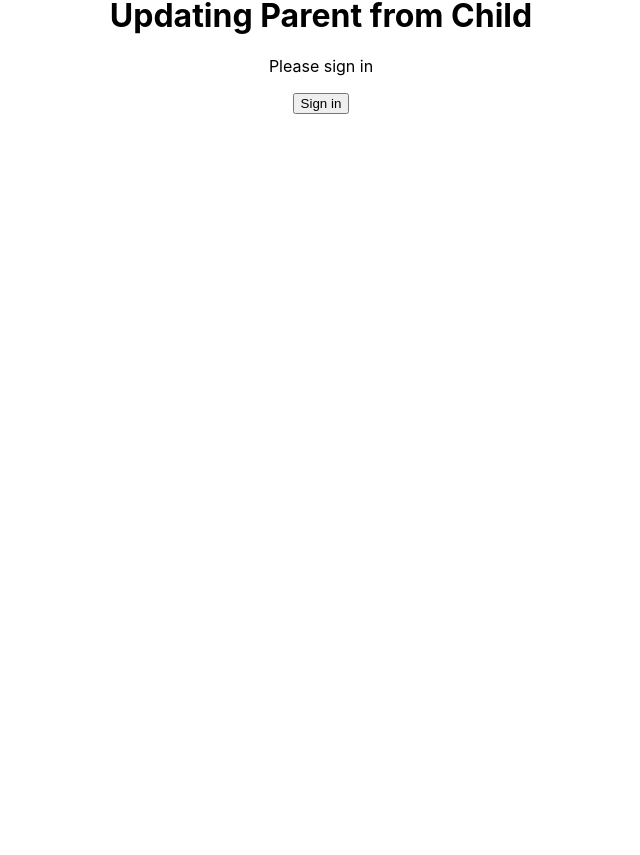
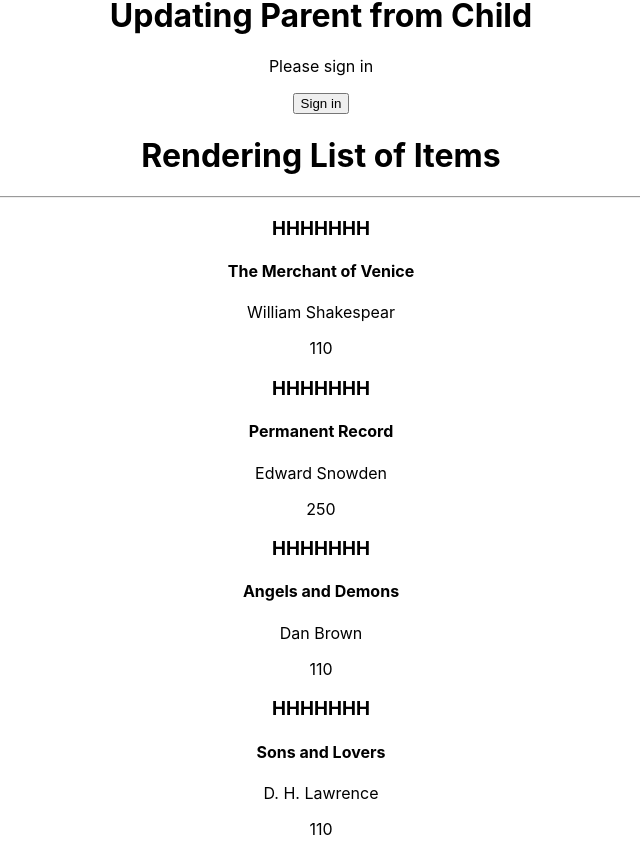
Before and after one commit to AlAliMazen/React-walking-through, a React (Create React App) app in the folder first-app/: page / in a window 1280 px wide. Shown: the part 947-1802 px from the top of the page, without its empty margins (319-959 px from the left). Before the commit the page ends 1061 px from the top, so only its background shows below. Built offline with nearby package versions, Linux system fonts and the light colour scheme.

Commit message:
Reading and loading data from a list into the rendering fucntion using map wiht a key varibale

```diff
--- a/first-app/src/App.js
+++ b/first-app/src/App.js
@@ -11,6 +11,7 @@ import ConditionalRenderingFunction from './components/ConditionalRenderingFunct
 import NestingComponent from './components/NestingComponent';
 import MehtodsAsPropsChild from './components/MehtodsAsPropsChild';
 import MethodsAsPropsParent from './components/MethodsAsPropsParent';
+import RenderingLists from './components/RenderingLists';
 
 
 
@@ -29,6 +30,8 @@ function App() {
       <NestingComponent/>
       <h1>Updating Parent from Child</h1>
       <MethodsAsPropsParent/>
+      <h1>Rendering List of Items</h1>
+      <RenderingLists/>
     </div>
   );
 }
--- /dev/null
+++ b/first-app/src/components/Book.js
@@ -0,0 +1,15 @@
+import React from 'react'
+
+function Book(props) {
+    const book=props.book
+  return (
+    <div>
+        <h3>HHHHHHH</h3>
+        <h4>{book.title}</h4>
+        <p>{book.author}</p>
+        <p>{book.pages}</p>
+    </div>
+  )
+}
+
+export default Book
--- /dev/null
+++ b/first-app/src/components/RenderingLists.js
@@ -0,0 +1,67 @@
+import React from 'react'
+import Book from './Book'
+
+function RenderingLists() {
+    /**
+     * when we are dealing with a list of thning, it is better to use a kind of loop to go over each item and
+     * perform a process on it.
+     * The importat thing to take away from this lesson is to use the map function from JS which takes a list
+     * of items and returns a list of item with the required process performed on it
+     * consider if we have a list of books which we want to show in int eh App with title number of pages and
+     * cover image as well as the author
+     *
+     */
+    const BookList=[
+        'To Kill a Mockingbird',
+        'The Great Gatesby',
+        'The Catcher in the Rye'
+    ]
+
+    /**
+     * Another important thing to consoder when using the map method appears when we inspect the page, every child of
+     * the mao needs a uuique key -> where to get it?
+     * In fact, the key is nothing but a way to help React to keep track of the DOM and knows exactly what to update
+     * If we consider the arrays examples, we can use book as a key as for the array has nothing but a string
+     * on the other hand, we can use the book.title as a key in the books array to solve this problem
+     *
+     * Keep in mind the following point:
+     * 1- key is a reserved word for React and don't trry to access it from the child component
+     * 2- Keep the key in the outermost element in html
+     * 3- in some cases we can use index a a second parameter for the map function but it has special
+     * cases, read about them online :-)
+     */
+    const Books=[{
+            title:"The Merchant of Venice",
+            author:"William Shakespear",
+            pages:110
+        },
+        {
+            title:"Permanent Record",
+            author:"Edward Snowden",
+            pages:250
+        },
+        {
+            title:"Angels and Demons",
+            author:"Dan Brown",
+            pages:110
+        },
+        {
+            title:"Sons and Lovers",
+            author:"D. H. Lawrence",
+            pages:110
+        },
+    ]
+  return (
+    <div>
+        {/*BookList.map(book=>{return <h1>{book}</h1>})*/}
+        <hr/>
+        {
+            Books.map(book=>{
+                return <Book key={book.title} book={book}/>
+            })
+        }
+    </div>
+  )
+}
+
+export default RenderingLists
```
